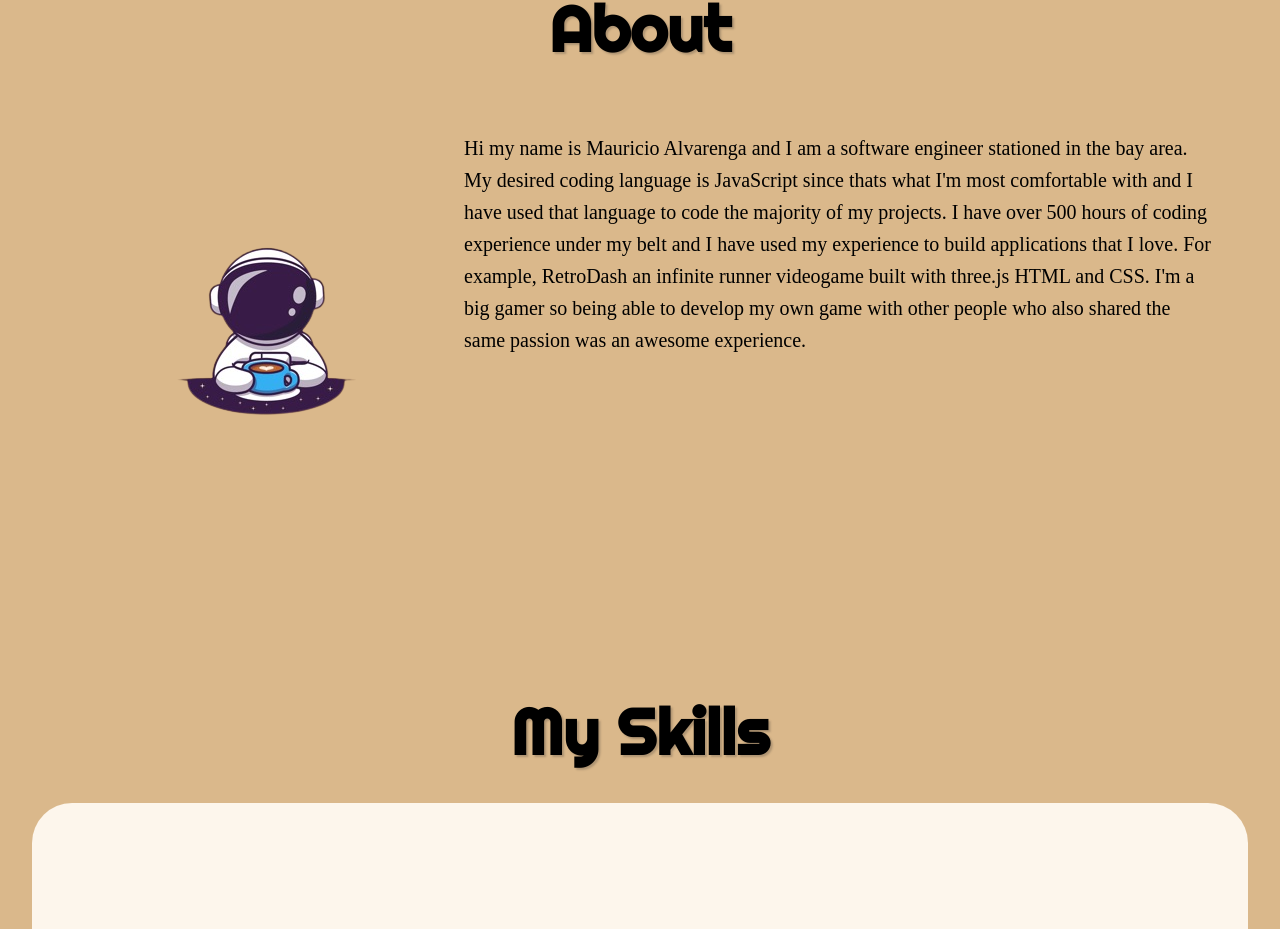
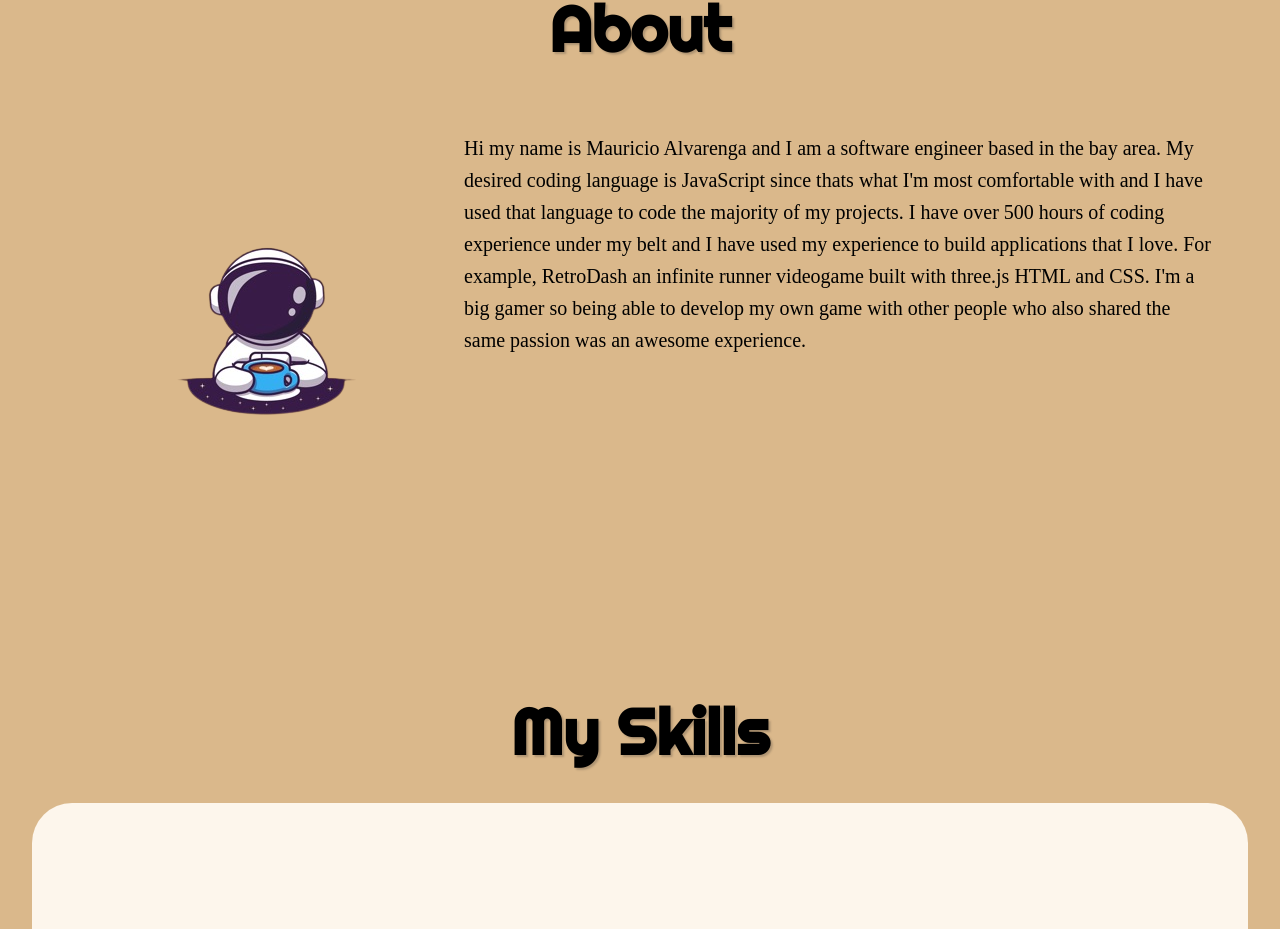
Before and after one commit to CodingMauri/Portfolio, a React (Create React App) app: page / in a window 1280 px wide. Shown: the part 891-1820 px from the top of the page. Built offline with nearby package versions, Linux system fonts and the light colour scheme.

Commit message:
Changed about section

```diff
--- a/src/Components/About.js
+++ b/src/Components/About.js
@@ -38,7 +38,7 @@ export default function About() {
           </div>
           <p>
             Hi my name is Mauricio Alvarenga and I am a software engineer
-            stationed in the bay area. My desired coding language is JavaScript
+            based in the bay area. My desired coding language is JavaScript
             since thats what I'm most comfortable with and I have used that
             language to code the majority of my projects. I have over 500 hours
             of coding experience under my belt and I have used my experience to
--- a/src/Components/ContactForm.js
+++ b/src/Components/ContactForm.js
@@ -3,11 +3,13 @@ import emailjs from "@emailjs/browser";
 import "../Styles/Contact.css";
 
 export const ContactForm = () => {
-
-
   const clicked = () => {
-    alert("Thank You! Your Email was sent!")
-  }
+    if (sendEmail === true) {
+      return;
+    } else {
+      alert("Thank You! Your Email was sent!");
+    }
+  };
   const form = useRef();
 
   const sendEmail = (e) => {
@@ -50,7 +52,7 @@ export const ContactForm = () => {
           className="send-button"
           type="submit"
           value="Send"
-          onClick = {clicked}
+          onClick={clicked}
         />
       </form>
     </div>
```
Also changed, not shown: 1 other file (tests, documents, lock files or other folders).
